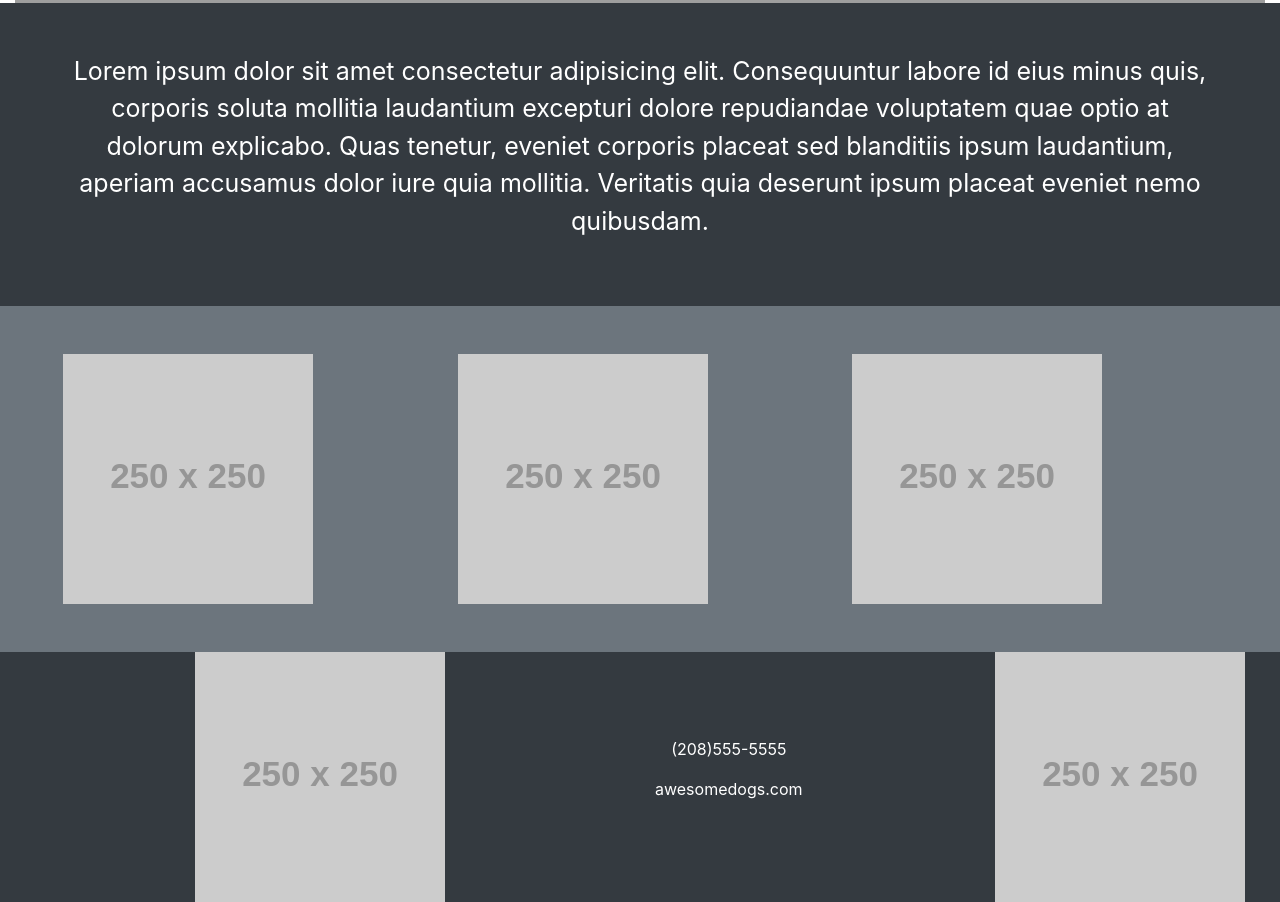
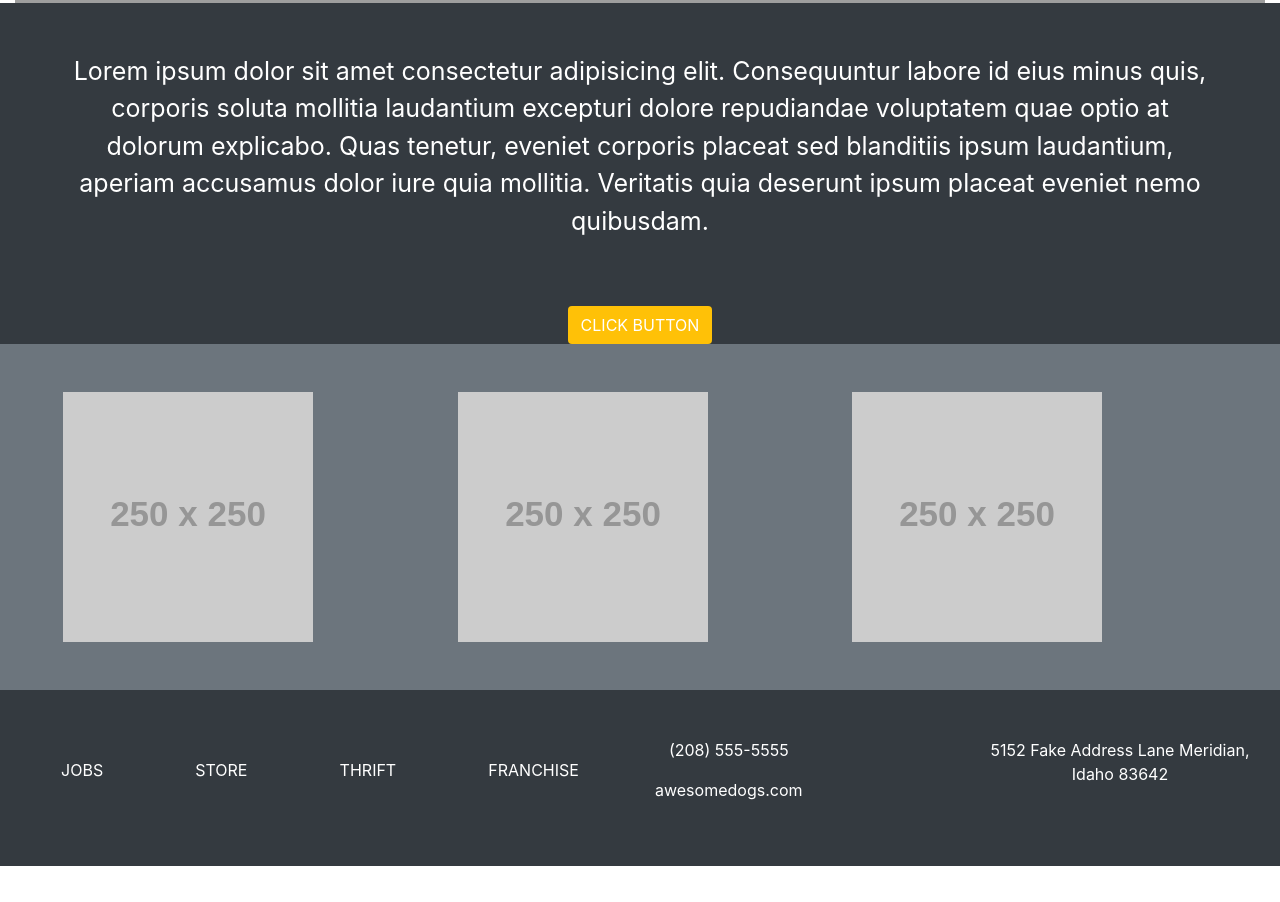
Before and after one commit to alecvictory/clone-site-challenge, a plain HTML site: page index.html in a window 1280 px wide. Shown: the part 991-1893 px from the top of the page. After the commit the page ends 1857 px from the top, so only its background shows below. Drawn offline with nearby package versions, Linux system fonts and the light colour scheme; grey boxes are pictures that could not be loaded; placeholder pictures from the web are drawn by us.

Commit message:
clone-site update

```diff
--- a/index.html
+++ b/index.html
@@ -81,6 +81,7 @@
                 <div class="col">
                     <div class="">
                         <p class="information">Lorem ipsum dolor sit amet consectetur adipisicing elit. Consequuntur labore id eius minus quis, corporis soluta mollitia laudantium excepturi dolore repudiandae voluptatem quae optio at dolorum explicabo. Quas tenetur, eveniet corporis placeat sed blanditiis ipsum laudantium, aperiam accusamus dolor iure quia mollitia. Veritatis quia deserunt ipsum placeat eveniet nemo quibusdam.</p>
+                        <button class="btn btn primary text-white bg-warning">CLICK BUTTON</button>
                     </div>
                 </div>
             </main>
@@ -97,19 +98,22 @@
                 </div>
             </div>
         </div>
-        <footer class="section container-fluid bg-dark text-white text-center">
+        <footer class="section container-fluid bg-dark text-white text-center py-5 pd-5">
             <div class="row">
-                <div class="col-6">
-                    <img src="//placehold.it/250x250" alt="">
+                <div class="col-6 d-flex align-items-center justify-content-around">
+                    <p>JOBS</p>
+                    <p>STORE</p>
+                    <p>THRIFT</p>
+                    <p>FRANCHISE</p>
                 </div>
                 <div class="contact col-3 d-flex align-items-center">
                     <div>
-                        <p>(208)555-5555</p>
+                        <p>(208) 555-5555</p>
                         <p>awesomedogs.com</p>
                     </div>
                 </div>
-                <div class="col-3">
-                    <img src="//placehold.it/250x250" alt="">
+                <div class="col-3 d-flex">
+                    <p>5152 Fake Address Lane    Meridian, Idaho 83642</p>
                 </div>
             </div>
         </footer>
```
